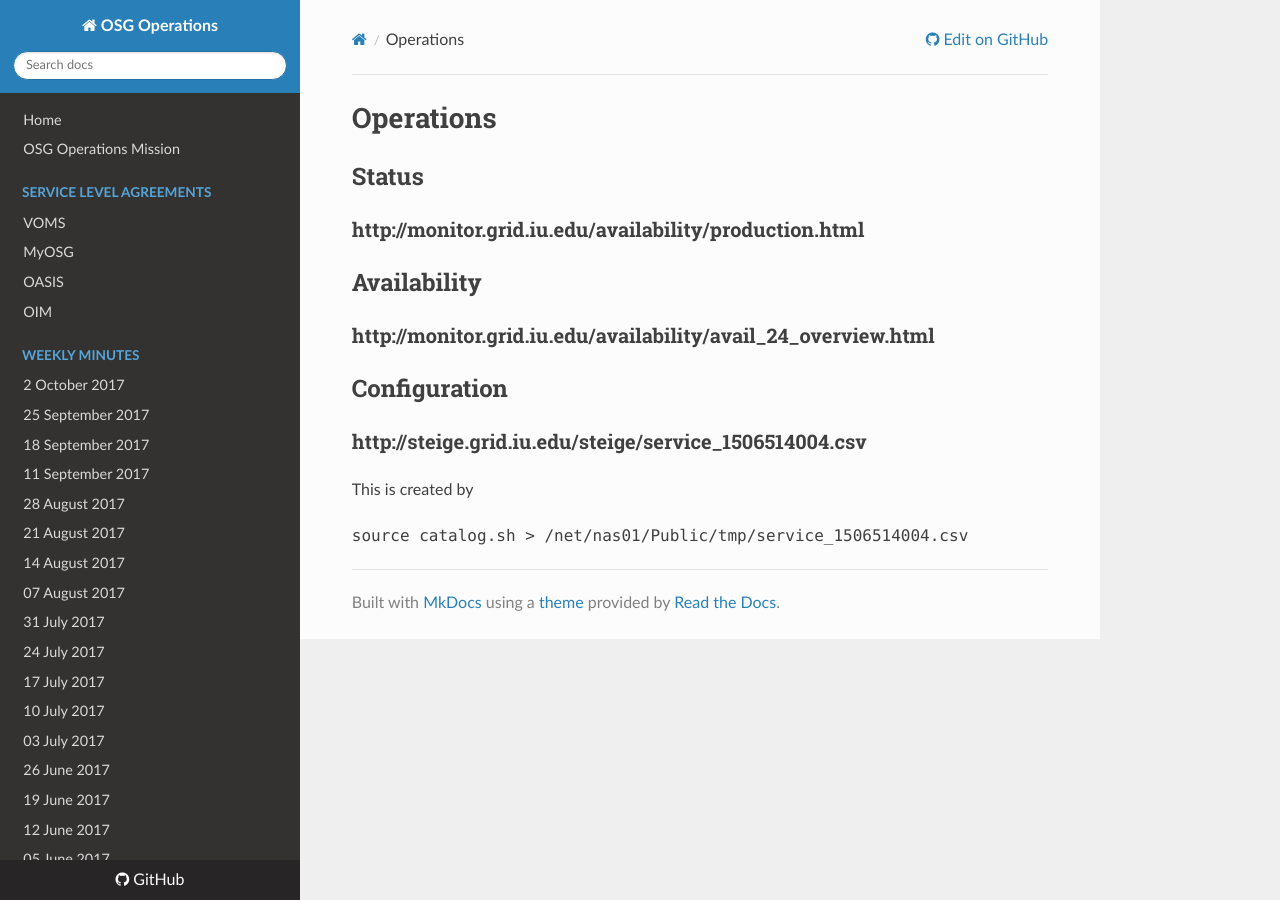
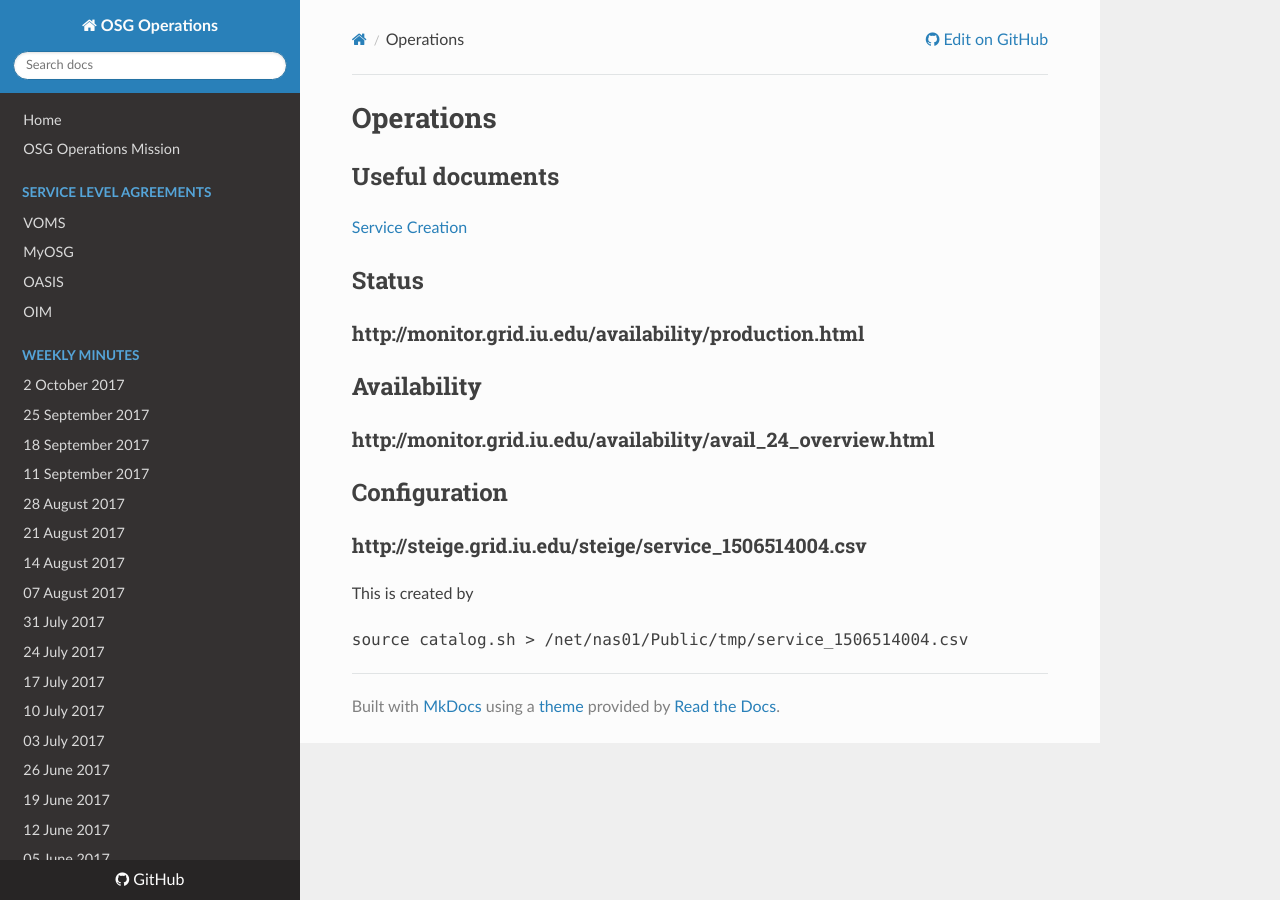
Before and after one commit to osg-htc/operations, an MkDocs documentation site: the page built from docs/configuration_management.md, in a window 1280 px wide. Built offline with MkDocs 1.6.1, drawn with Linux system fonts in a browser that asks for light colours; nearby versions of some CDN libraries; old or Windows-style settings are respelled for this version of MkDocs.

Commit message:
Update configuration_management.md

```diff
--- a/docs/configuration_management.md
+++ b/docs/configuration_management.md
@@ -1,4 +1,7 @@
 # Operations
+## Useful documents
+[Service Creation](https://github.com/opensciencegrid/operations/blob/master/docs/create_a_service.md)
+
 ## Status
 ### http://monitor.grid.iu.edu/availability/production.html
 ## Availability
```
